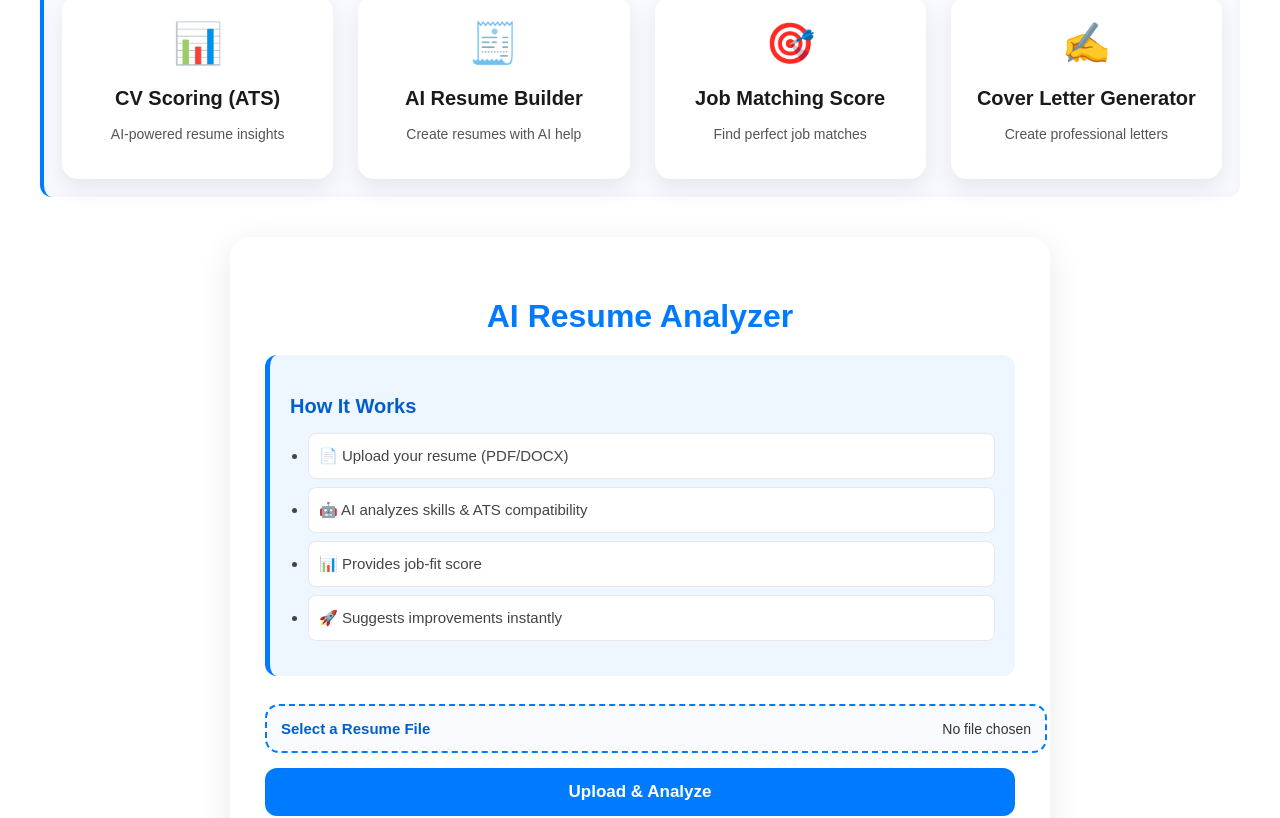
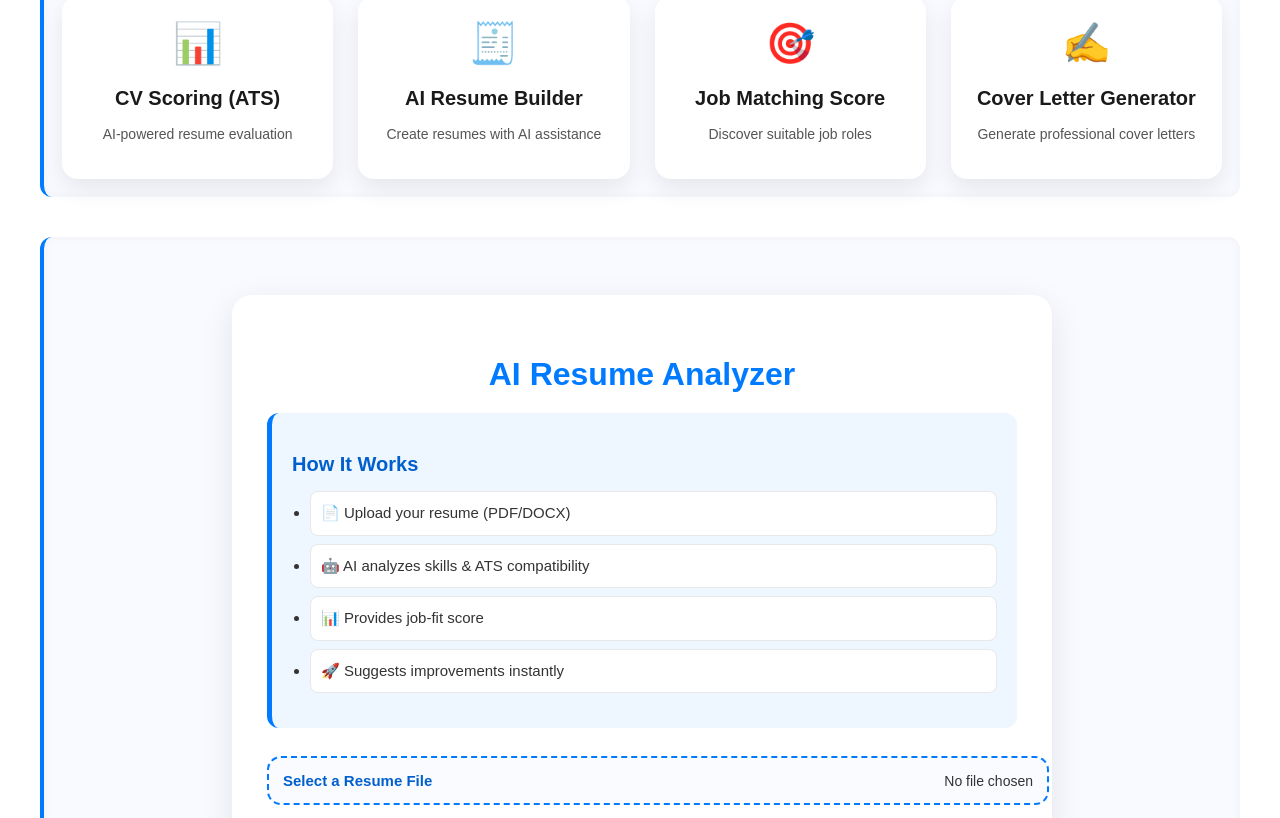
Before and after one commit to PemmadiBalu/Resumer-Analyzer, a React (Create React App) app in the folder Frontend/my-react-app/: page / in a window 1280 px wide. Shown: the part 360-1178 px from the top of the page. Built offline with nearby package versions, Linux system fonts and the light colour scheme; the HTML template or start-up script is replaced by a standard one.

Commit message:
Update Home.js

```diff
--- a/Frontend/my-react-app/src/pages/Home.js
+++ b/Frontend/my-react-app/src/pages/Home.js
@@ -1,3 +1,4 @@
+
 
 import React from "react";
 import { Link } from "react-router-dom";
@@ -7,16 +8,17 @@ import "../styles/home.css";
 function Home() {
   return (
     <div className="home-container">
-      {/* Header: title + auth links */}
+      {/* Header */}
       <header className="home-header">
         <div className="site-title">AI Resume Analyzer</div>
-        <div className="header-actions">
+
+        <nav className="header-actions">
           <Link to="/login" className="login-btn">Log in</Link>
           <Link to="/signup" className="signup-btn">Sign up</Link>
-        </div>
+        </nav>
       </header>
 
-      {/* Center title / hero */}
+      {/* Hero Section */}
       <section className="center-title">
         <h1>CV Scoring (ATS)</h1>
         <p>Analyze your resume with AI-powered insights</p>
@@ -27,32 +29,32 @@ function Home() {
         <div className="feature-box">
           <span className="icon">📊</span>
           <h3>CV Scoring (ATS)</h3>
-          <p>AI-powered resume insights</p>
+          <p>AI-powered resume evaluation</p>
         </div>
 
         <div className="feature-box">
           <span className="icon">🧾</span>
           <h3>AI Resume Builder</h3>
-          <p>Create resumes with AI help</p>
+          <p>Create resumes with AI assistance</p>
         </div>
 
         <div className="feature-box">
           <span className="icon">🎯</span>
           <h3>Job Matching Score</h3>
-          <p>Find perfect job matches</p>
+          <p>Discover suitable job roles</p>
         </div>
 
         <div className="feature-box">
           <span className="icon">✍️</span>
           <h3>Cover Letter Generator</h3>
-          <p>Create professional letters</p>
+          <p>Generate professional cover letters</p>
         </div>
       </section>
 
-      {/* Upload section */}
-      <div className="upload-section">
+      {/* Upload Resume */}
+      <section className="upload-section">
         <UploadResume />
-      </div>
+      </section>
     </div>
   );
 }
```
